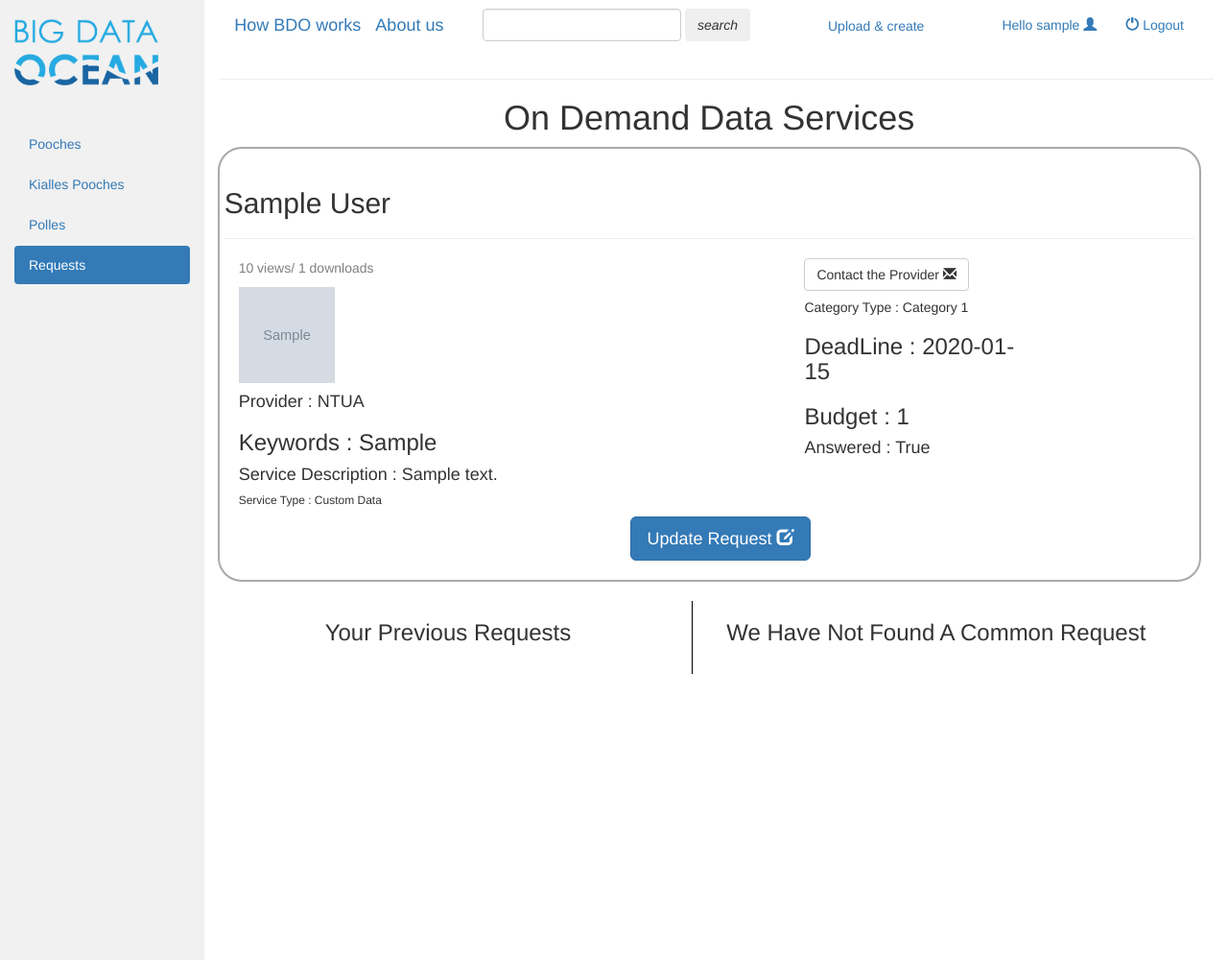
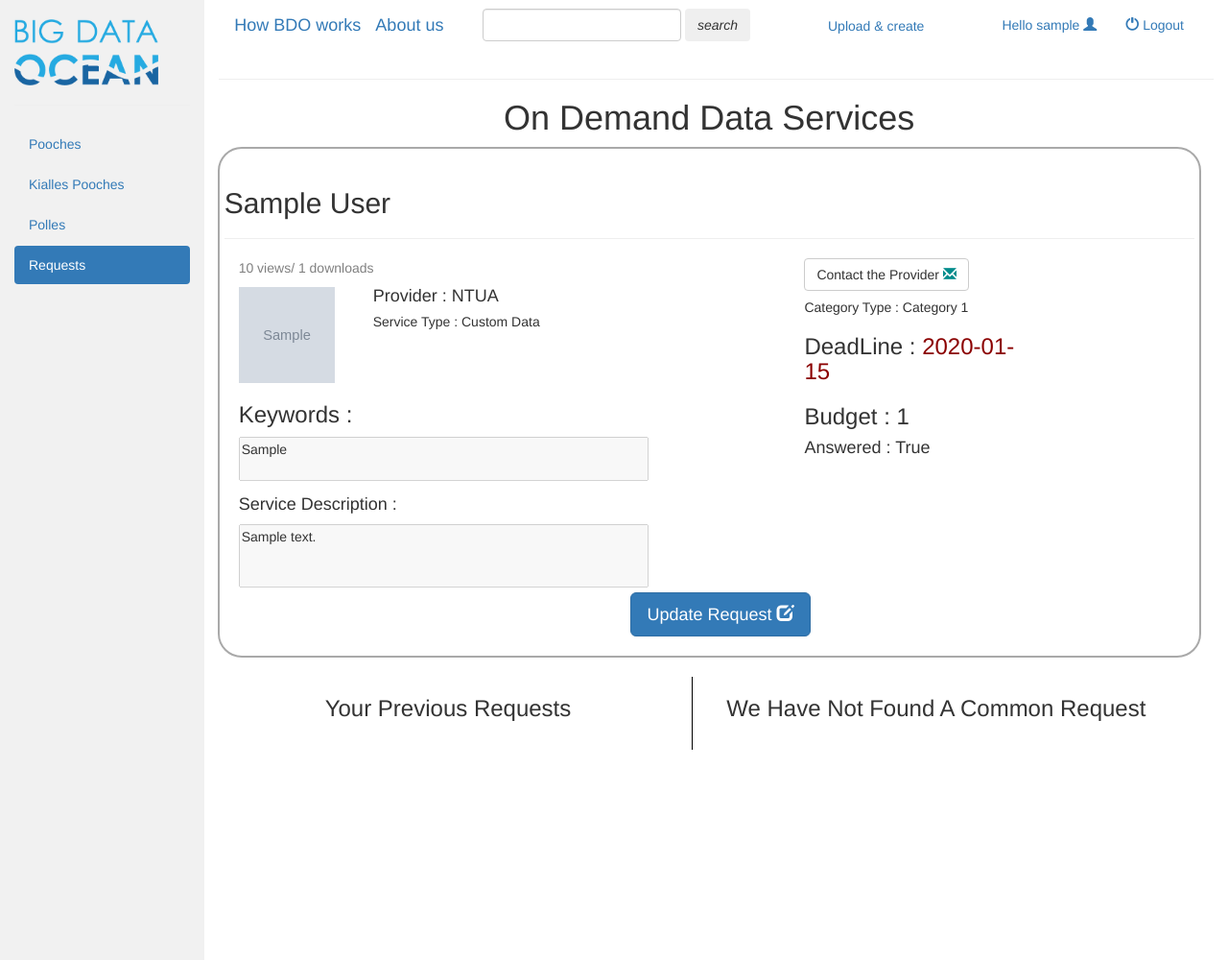
Before and after one commit to Task14/BDO, a Django app: a page that uses userrequests/templates/userrequests/detail.html in a window 1280 px wide. Shown: the whole page at 96% size. Run offline with Django 3.2, Linux system fonts and the light colour scheme; a user stored in the database is signed in; tables that the repository leaves empty hold one stand-in row (values such as "Sample post"); grey boxes marked "Sample" are stand-in pictures; some libraries are stand-ins or nearby versions.

Commit message:
Minor Fixes in UI-UX on index and detail views made with small changes in model and form model.

```diff
--- a/userrequests/forms.py
+++ b/userrequests/forms.py
@@ -1,5 +1,6 @@
 from django.contrib.auth.models import User
 from django import forms
+from django.forms import Textarea
 from .models import UserRequests
 
 
@@ -22,3 +23,7 @@ class RequestForm(forms.ModelForm):
     class Meta:
         model = UserRequests
         exclude = ['user', 'views', 'downloads']
+        widgets = {
+            'keywords': Textarea(attrs={'cols': 50, 'rows': 3, 'style': 'resize:none;'}),
+            'service_description': Textarea(attrs={'cols': 50, 'rows': 5, 'style': 'resize:none;'}),
+        }
--- a/userrequests/models.py
+++ b/userrequests/models.py
@@ -24,8 +24,8 @@ class UserRequests(models.Model):
     )
     user = models.ForeignKey(User)
     title = models.CharField(max_length=50)
-    keywords = models.CharField(max_length=500)
-    service_description = models.CharField(max_length=500)
+    keywords = models.TextField(max_length=500)
+    service_description = models.TextField(max_length=500)
     service_type = models.CharField(max_length=2, choices=SERVICE_TYPE, default='CD')
     deadline = models.DateField(default=date.today())
     budget = models.IntegerField()
--- a/userrequests/templates/userrequests/detail.html
+++ b/userrequests/templates/userrequests/detail.html
@@ -11,22 +11,28 @@
                 <hr>
                 <div class="col-sm-7">
                     <p style="color: grey">{{ index.views }} views/ {{ index.downloads }} downloads</p>
-                    <img src="{{ index.file }}" width="100px" height="100px" alt="No File Has Been Uploaded">
-                    <h4>Provider : {{ index.provider }}</h4>
-                    <h3>Keywords : {{ index.keywords }}</h3>
-                    <h4>Service Description : {{ index.service_description }}</h4>
-                    <h6>Service Type : {{ index.service_type }}</h6>
+                    <img src="{{ index.file }}" width="100px" height="100px" alt="No File Has Been Uploaded" style="color: brown; float: left; margin-right: 40px;">
+                    <p style="display: inline">
+                        <h4>Provider : {{ index.provider }}</h4>
+                        <h5>Service Type : {{ index.service_type }}</h5>
+                    </p>
+                    <br style="clear: both">
+                    <h3>Keywords : </h3>
+                    <textarea rows="2" cols="50" style="resize: none" disabled>{{ index.keywords }}</textarea>
+                    <h4>Service Description : </h4>
+                    <textarea rows="3" cols="50" style="resize: none;" disabled>{{ index.service_description }}</textarea>
+
                 </div>
 
                 <div class="col-sm-3">
                     <a href="#">
                         <button type="submit" class="btn btn-default">
                             Contact the Provider
-                            <span class="glyphicon glyphicon-envelope" aria-hidden="true"></span>
+                            <span class="glyphicon glyphicon-envelope" style="color: darkcyan" aria-hidden="true"></span>
                         </button>
                     </a>
                     <h5>Category Type : {{ index.category_type }}</h5>
-                    <h3>DeadLine : {{ index.deadline }}</h3>
+                    <h3>DeadLine : <span style="color: darkred;">{{ index.deadline }}</span></h3>
                     <h3>Budget : {{ index.budget }}</h3>
                     <h4>Answered : {{ index.closed }}</h4>
                 </div>
--- a/userrequests/templates/userrequests/login_form-template.html
+++ b/userrequests/templates/userrequests/login_form-template.html
@@ -1,13 +1,13 @@
 <div class="form-group">
     {% for field in form %}
-        <div class="col-sm-offset-2 col-sm-10">
-            <span class="text-danger small">{{ field.errors }}</span>
-        </div>
         <label>
             {{ field.label_tag }}
         </label>
         <div>
             {{ field }}
         </div>
+        <div class="col-sm-offset-2 col-sm-10">
+            <span class="text-danger small">{{ field.errors }}</span>
+        </div>
     {% endfor %}
 </div>
```
Also changed, not shown: userrequests/templates/userrequests/index.html (+16 -0 lines), userrequests/migrations/0003_auto_20171012_1542.py (added).
